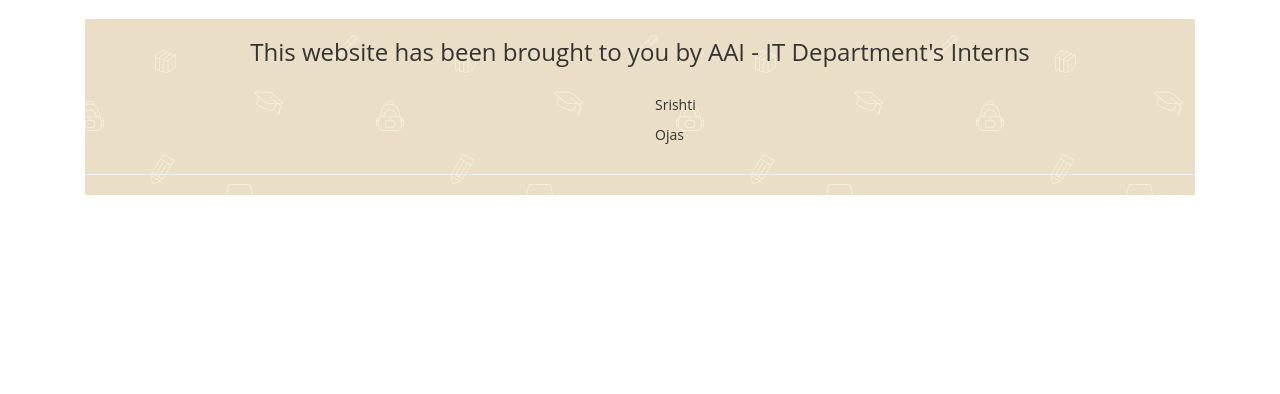
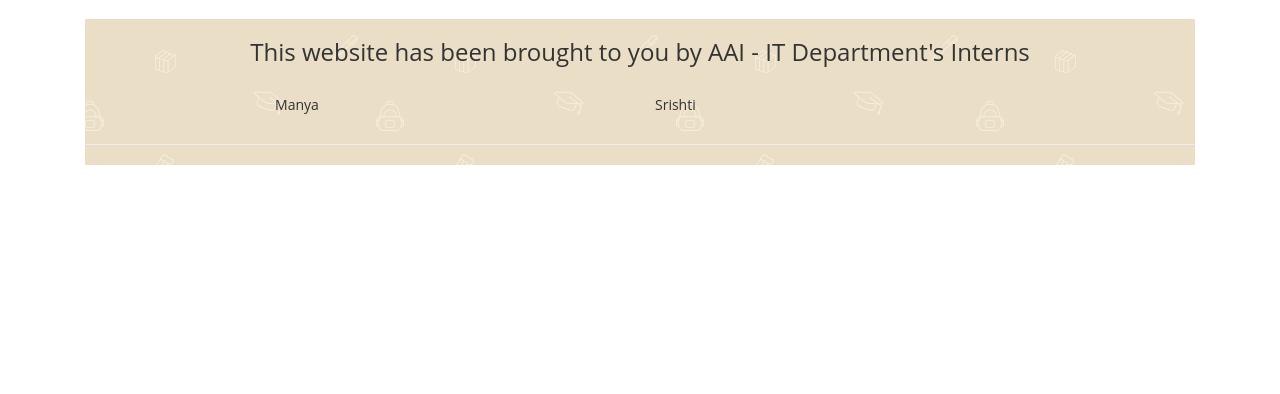
Before and after one commit to LockednKoded/ats, a Django app: page /staff/ in a window 1280 px wide. Shown: the part 51-445 px from the top of the page. Run offline with Django 3.2, Linux system fonts and the light colour scheme; some libraries are stand-ins or nearby versions.

Commit message:
added ojaswa's LinkedIn profile
Srishti and Manya left

```diff
--- a/src/templates/common/staff.html
+++ b/src/templates/common/staff.html
@@ -50,6 +50,8 @@
                                 <script type="IN/MemberProfile" data-id="https://in.linkedin.com/in/iamrachitgulati" data-format="inline" data-related="false"></script>
                             </p>
 
+                            <p> Manya </p>
+
                         </div>
 
                         <div class="col-lg-6">
@@ -74,9 +76,13 @@
                                 <script type="IN/MemberProfile" data-id="http://www.linkedin.com/in/abhishek-garg-591987130" data-format="inline" data-related="false"></script>
                             </p>
 
+
+                            <p>
+                                <script src="//platform.linkedin.com/in.js" type="text/javascript"></script>
+                                <script type="IN/MemberProfile" data-id="https://www.linkedin.com/in/ojaswa-singh-694313147" data-format="inline" data-related="false"></script>
+                            </p>
+
                             <p> Srishti </p>
-
-                            <p> Ojas </p>
 
                         </div>
 
```
